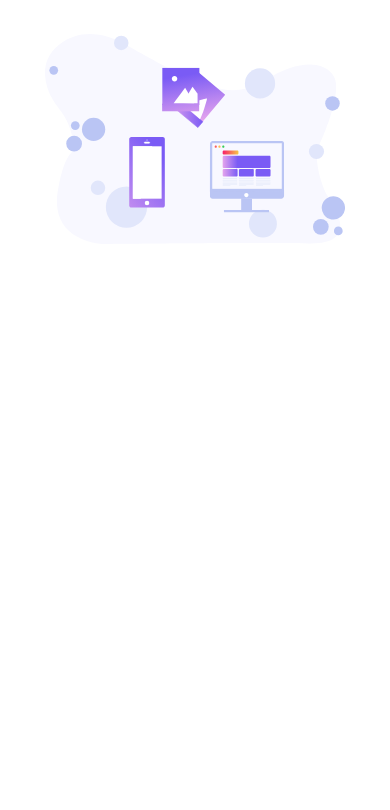
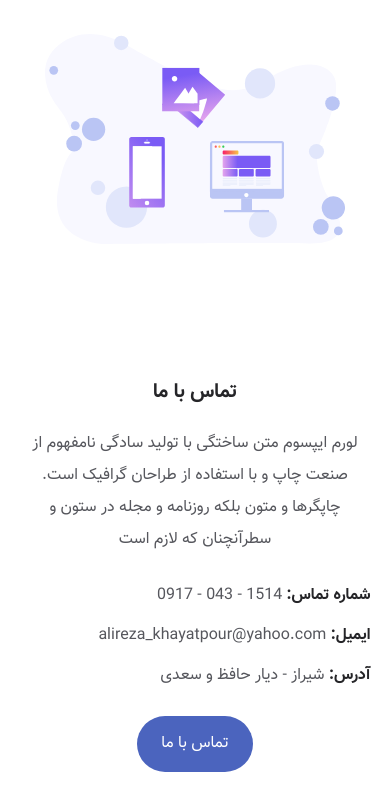
Before and after one commit to farshid117/LandingPage3-bootstrap5-Sass, a website: page index.html in a window 390 px wide. Shown: the part 3342-4152 px from the top of the page. Before the commit the page ends 3602 px from the top, so only its background shows below. Drawn offline with Linux system fonts and the light colour scheme; files whose address does not match are found by name.

Commit message:
Implementation contact  section with responsive

```diff
--- a/index.html
+++ b/index.html
@@ -188,6 +188,45 @@
         </div>
     </section>
 
+            <section class="contact section" id="contact">
+                <div class="container contact__container">
+                    <article>
+                        <h2 class="contact__title section__title_center">
+                            تماس با ما
+                        </h2>
+                        <p class="contact__description">
+                            لورم ایپسوم متن ساختگی با تولید سادگی نامفهوم از صنعت
+                            چاپ و با استفاده از طراحان گرافیک است. چاپگرها و متون
+                            بلکه روزنامه و مجله در ستون و سطرآنچنان که لازم است
+                        </p>
+                    </article>
+
+                    <article >
+                        <ul class="contact__info">
+                            <li class="contact__address">
+                                <span class="bold">شماره تماس:</span>
+                                <span class="contact__information">1514 - 043 - 0917</span>
+                            </li>
+                            <li class="contact__address">
+                                <span class="bold">ایمیل:</span>
+                                <span class="contact__information">alireza_khayatpour@yahoo.com</span>
+                            </li>
+                            <li class="contact__address">
+                                <span class="bold">آدرس:</span>
+                                <span class="contact__information">شیراز - دیار حافظ و سعدی</span>
+                            </li>
+                        </ul>
+                    </article>
+
+                    <article>
+                        <div class="contact__button">
+                            <a href="#" class="button ">تماس با ما</a>
+                        </div>
+                    </article>
+                </div>
+            </section>
+
+
 
 
     <script src="https://cdnjs.cloudflare.com/ajax/libs/font-awesome/5.15.3/js/all.min.js"
--- /dev/null
+++ b/scss/components/_contact.scss
@@ -0,0 +1,28 @@
+.contact{
+    padding: 7rem 0 4rem 0;
+
+    &__container{
+        padding-bottom: 3rem;
+        justify-content: center;
+    }
+    &__description{
+        text-align: center;
+    }
+    &__info{
+        display: grid;
+        row-gap: 0.5rem;
+
+    }
+    &__address{
+        font-size: 1rem;
+        font-weight: bold;
+        color: var(--title-color);
+    }
+    &__information{
+        font-weight: 400;
+        color: var(--text-color);
+    }
+    &__button{
+        text-align: center;
+    }
+}
--- a/scss/components/_mediaqueries.scss
+++ b/scss/components/_mediaqueries.scss
@@ -40,23 +40,37 @@
       column-gap: 1rem;
     }
   }
-  .app{
-    &__container{
+  .app {
+    &__container {
       grid-template-columns: repeat(2, 1fr);
       align-items: center;
       column-gap: 1rem;
     }
-    &__img{
+    &__img {
       order: -1;
     }
-     &__info{
-        text-align: right;
+    &__info {
+      text-align: right;
     }
-    &__title{
+    &__title {
       text-align: right;
     }
   }
+
+  .contact {
+    &__container {
+      grid-template-columns: 2fr 1fr 1fr;
+      align-items: center;
+    }
+    &__description {
+      text-align: start;
+    }
+    &__button{
+      text-align: start;
+    }
+  }
 }
+
 @media screen and (min-width: 768px) {
   .nav {
     &__list {
--- a/scss/layout/_layout.scss
+++ b/scss/layout/_layout.scss
@@ -26,3 +26,7 @@
     width: 300px;
     justify-self: center;
 }
+
+.bold{
+  font-weight: bold;
+}
--- a/scss/style.scss
+++ b/scss/style.scss
@@ -9,5 +9,6 @@
 @import "components/support";
 @import "components/services";
 @import "components/app";
+@import "components/contact";
 
 @import "components/mediaqueries";
```
Also changed, not shown: css/style.css, 1 other file.
